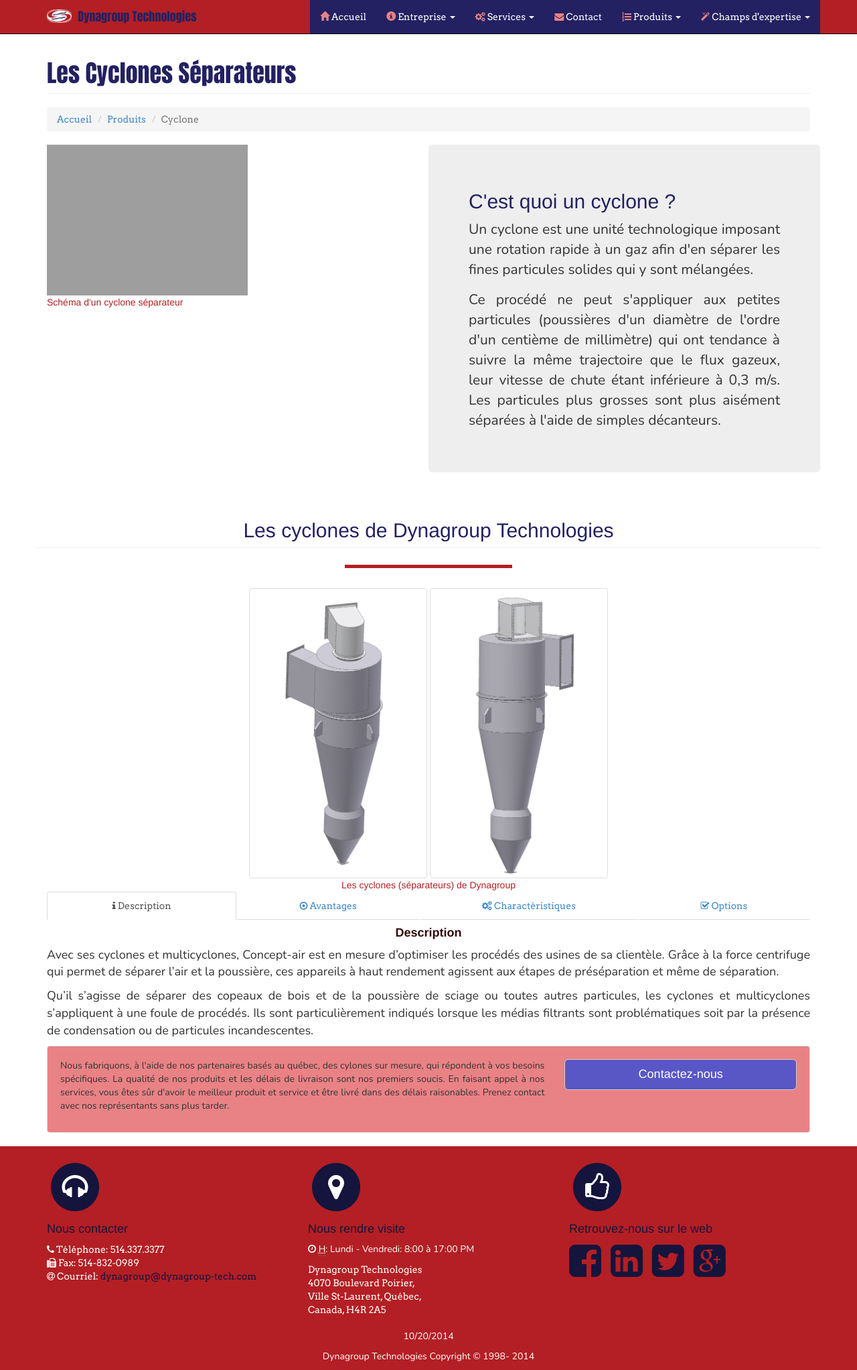
After one commit to amaynut/Dyna-modern-business, a PHP site: page /cyclone.php in a window 1280 px wide. The commit adds this page. Shown: the whole page at 67% size. Run offline with PHP 8.4, Linux system fonts and the light colour scheme; grey boxes are pictures that could not be loaded.

Commit message:
- Rubrique Produits:        - Page Cyclones

```diff
--- a/css/dyna-style.css
+++ b/css/dyna-style.css
@@ -407,7 +407,7 @@ figcaption {
   font-size: large;
 }
 
-body#dust-collectors h4 {
+.tab-content h4 {
   text-align: center;
   color: #31080a;
   font-weight: bold;
--- /dev/null
+++ b/cyclone.php
@@ -0,0 +1,210 @@
+<!DOCTYPE html>
+<html lang="en">
+<!-- @TODO CHANGE Wikipedia text about Cyclones  -->
+
+
+<head>
+
+    <meta charset="utf-8">
+    <meta http-equiv="X-UA-Compatible" content="IE=edge">
+    <meta name="viewport" content="width=device-width, initial-scale=1">
+    <meta name="description" content="">
+    <meta name="author" content="">
+
+    <title>Modern Business - Start Bootstrap Template</title>
+
+    <!-- Bootstrap Core CSS -->
+    <link href="css/bootstrap.min.css" rel="stylesheet">
+
+    <!-- Custom CSS -->
+    <link href="css/dyna-style.css" rel="stylesheet">
+
+    <!-- Custom Fonts -->
+    <link href="font-awesome-4.2.0/css/font-awesome.min.css" rel="stylesheet" type="text/css">
+
+    <!-- HTML5 Shim and Respond.js IE8 support of HTML5 elements and media queries -->
+    <!-- WARNING: Respond.js doesn't work if you view the page via file:// -->
+    <!--[if lt IE 9]>
+    <script src="https://oss.maxcdn.com/libs/html5shiv/3.7.0/html5shiv.js"></script>
+    <script src="https://oss.maxcdn.com/libs/respond.js/1.4.2/respond.min.js"></script>
+    <![endif]-->
+
+</head>
+
+<body>
+<?php
+//Navigation
+include_once("./partials/menu.inc");
+?>
+
+<!-- Page Content -->
+<div class="container">
+
+    <!-- Page Heading/Breadcrumbs -->
+    <div class="row">
+        <div class="col-lg-12">
+            <h1 class="page-header">Les Cyclones Séparateurs
+            </h1>
+            <ol class="breadcrumb">
+                <li><a href="index.php">Accueil</a>
+                </li>
+                <li><a href="#">Produits</a>
+                </li>
+                <li class="active">Cyclone</li>
+            </ol>
+        </div>
+    </div>
+    <!-- /.row -->
+
+    <!-- Intro Content -->
+    <div class="row">
+        <div class="col-md-6">
+            <figure>
+                <a title="Par en:User:Cburnett translated by Pinpin [GFDL (http://www.gnu.org/copyleft/fdl.html)
+         ou CC-BY-SA-3.0 (http://creativecommons.org/licenses/by-sa/3.0/)], via Wikimedia Commons"
+                   href="http://commons.wikimedia.org/wiki/File%3ACyclone_separation-fr.svg">
+                    <img width="300" class="img-responsive" alt="Cyclone separation-fr"
+                         src="//upload.wikimedia.org/wikipedia/commons/thumb/f/f9/Cyclone_separation-fr.svg/512px-Cyclone_separation-fr.svg.png"/></a>
+                <figcaption>Schéma d'un cyclone séparateur</figcaption>
+            </figure>
+        </div>
+        <div class="col-md-6 jumbotron">
+            <h2>C'est quoi un cyclone ?</h2>
+
+            <p>Un cyclone est une unité technologique imposant une rotation rapide à un gaz afin d'en séparer les fines
+                particules solides qui y sont mélangées.</p>
+
+            <p> Ce procédé ne peut s'appliquer aux petites particules (poussières d'un diamètre de l'ordre d'un centième
+                de
+                millimètre) qui ont tendance à suivre la même trajectoire que le flux gazeux, leur vitesse de chute
+                étant
+                inférieure à 0,3 m/s. Les particules plus grosses sont plus aisément séparées à l'aide de simples
+                décanteurs.</p>
+        </div>
+    </div>
+    <!-- /.row -->
+    <!-- Cyclones Tabs -->
+    <div class="row">
+        <div class="row">
+            <div class="col-lg-12 text-center">
+                <h2 class="page-header">Les cyclones de Dynagroup Technologies</h2>
+                <hr class="star-primary">
+            </div>
+            <figure class="text-center">
+                <img class="img-thumbnail img-responsive" style="width: 19em" src="images/products/cyclone_arriere.png"
+                     alt=""/>
+                <img class="img-thumbnail img-responsive" style="width: 19em" src="images/products/Cyclone_Face.png"
+                     alt=""/>
+                <figcaption>Les cyclones (séparateurs) de Dynagroup</figcaption>
+            </figure>
+        </div>
+        <div class="col-lg-12">
+
+            <ul id="myTab" class="nav nav-tabs nav-justified">
+                <li class="active"><a href="#desc" data-toggle="tab"><i class="fa fa-info"></i>
+                        Description</a>
+                </li>
+                <li class=""><a href="#advantages" data-toggle="tab"><i class="fa fa-dot-circle-o"></i> Avantages</a>
+                </li>
+                <li class=""><a href="#specs" data-toggle="tab"><i class="fa fa-cogs"></i> Charactéristiques</a>
+                </li>
+                <li class=""><a href="#options" data-toggle="tab"><i class="fa fa-check-square-o"></i> Options</a>
+                </li>
+
+            </ul>
+
+            <div id="myTabContent" class="tab-content">
+                <div class="tab-pane fade active in" id="desc">
+                    <h4>Description </h4>
+
+                    <p>Avec ses cyclones et multicyclones, Concept-air est en mesure d’optimiser les procédés des usines
+                        de sa clientèle.
+                        Grâce à la force centrifuge qui permet de séparer l’air et la poussière, ces appareils à haut
+                        rendement agissent
+                        aux étapes de préséparation et même de séparation.</p>
+
+                    <p>
+                        Qu’il s’agisse de séparer des copeaux de bois et de la poussière de sciage ou toutes autres
+                        particules, les cyclones
+                        et multicyclones s’appliquent à une foule de procédés. Ils sont particulièrement indiqués
+                        lorsque les médias filtrants
+                        sont problématiques soit par la présence de condensation ou de particules incandescentes.
+                    </p>
+                </div>
+                <div class="tab-pane fade" id="advantages">
+                    <h4>Les principaux avantages</h4>
+                    <ul class="fa-ul">
+                        <li><i class="fa-li fa fa-heart"></i>Faible coût de capitalisation et d'entretien</li>
+                        <li><i class="fa-li fa fa-heart"></i>Utilisation en continu sans accumulation de particules</li>
+                        <li><i class="fa-li fa fa-heart"></i>Faible consommation en énergie</li>
+                        <li><i class="fa-li fa fa-heart"></i>Possibilité de s'adapter aux conditions de température et
+                            de pression du procédé
+                        </li>
+                        <li><i class="fa-li fa fa-heart"></i>Efficacité jusqu'à des concentrations très importantes en
+                            particules
+                        </li>
+                    </ul>
+                </div>
+                <div class="tab-pane fade" id="specs">
+                    <h4>Les principales caractéristiques</h4>
+
+                    <ul class="fa-ul">
+                        <li><i class="fa-li fa fa-heart"></i>Construction en acier doux</li>
+                        <li><i class="fa-li fa fa-heart"></i>Panneau anti-déflagration</li>
+                    </ul>
+                </div>
+                <div class="tab-pane fade" id="options">
+                    <h4>Options disponibles</h4>
+
+                    <ul class="fa-ul">
+                        <li><i class="fa-li fa fa-heart"></i>Modèle simple ou variété de multi cyclones disponibles.
+                        </li>
+                        <li><i class="fa-li fa fa-heart"></i>Revêtements intérieurs anti-usure ou par média
+                            d’agglomération
+                            (cristallisation)
+                        </li>
+                        <li><i class="fa-li fa fa-heart"></i> Des buses d’atomisations pour l’épuration humide ou
+                            d’odeur
+                        </li>
+                        <li><i class="fa-li fa fa-heart"></i> Des buses de poudrage pour l’absorption par sorbant.</li>
+                    </ul>
+                </div>
+
+            </div>
+
+        </div>
+    </div>
+
+    <!-- /.row -->
+    <!-- Call to Action Section -->
+    <div class="well" id="call-to-action">
+        <div class="row">
+            <div class="col-md-8">
+                <p>Nous fabriquons, à l'aide de nos partenaires basés au québec, des cylones
+                    sur mesure, qui répondent à vos besoins spécifiques. La qualité de nos produits
+                    et les délais de livraison sont nos premiers soucis. En faisant appel à nos
+                    services, vous êtes sûr d'avoir le meilleur produit et service et être livré
+                    dans des délais raisonables. Prenez contact avec nos représentants sans plus tarder.</p>
+            </div>
+            <div class="col-md-4">
+                <a class="btn btn-lg btn-default btn-block" href="contact.php">Contactez-nous</a>
+            </div>
+        </div>
+    </div>
+
+
+</div>
+<!-- /.container -->
+<!-- footer-->
+<?php
+include_once("./partials/footer.inc");
+?>
+<!-- jQuery Version 1.11.0 -->
+<script src="js/jquery-1.11.0.js"></script>
+
+<!-- Bootstrap Core JavaScript -->
+<script src="js/bootstrap.min.js"></script>
+
+</body>
+
+</html>
--- a/depoussiereurs.php
+++ b/depoussiereurs.php
@@ -29,7 +29,7 @@
 
 </head>
 
-<body id="dust-collectors">
+<body>
 <?php
 //Navigation
 include_once("./partials/menu.inc");
@@ -79,7 +79,7 @@ include_once("./partials/menu.inc");
         <figure class="text-center">
             <img class="img-thumbnail img-responsive" style="width: 25em"
                  src="http://lorempixel.com/500/300/animals" alt=""/>
-            <figcaption>Depoussiereur à cartouche de Dynagroup</figcaption>
+            <figcaption>Dépoussiéreur à cartouche de Dynagroup</figcaption>
         </figure>
     </div>
     <div class="col-lg-12">
@@ -174,7 +174,7 @@ include_once("./partials/menu.inc");
         </ul>
 
         <div id="myTabContent" class="tab-content">
-            <div class="tab-pane fade active in" id="desc2">
+            <div class="tab-pane fade active in" id="desc2"
                 <h4>C'est quoi un Dépoussiéreur à cartouche </h4>
 
                 <p>Le type de dépoussiéreur le plus compact de Concept-air, sans compromis sur la robustesse. Conçu
--- a/index.php
+++ b/index.php
@@ -225,7 +225,7 @@ include_once("./partials/carousel.inc");
                 <li><i class="fa-li fa fa-hand-o-right"></i>Industrie du recyclage</li>
                 <li><i class="fa-li fa fa-hand-o-right"></i>Industrie divers</li>
             </ul>
-            <p>Ce ne sont que quelque uns de nos domaines d'expertise, nous avons une expérience de plusieurs années
+            <p>Ce ne sont que quelques-uns de nos domaines d'expertise, nous avons une expérience de plusieurs années
                 et nous
                 employons les meilleurs ingénieurs et techniciens pour implémenter nos solutions sur mesure afin de
                 résoudre
--- a/sass/dyna-style.scss
+++ b/sass/dyna-style.scss
@@ -115,10 +115,9 @@ figcaption {
 /* tab content (description des produits )*/
 .tab-content {
   font-size: large;
+  h4 {
+    text-align: center;
+    color: $dyna_dark_red;
+    font-weight: bold;
+  }
 }
-
-body#dust-collectors h4 {
-  text-align: center;
-  color: $dyna_dark_red;
-  font-weight: bold;
-}
```
Also changed, not shown: partials/menu.inc (+22 -21 lines), images/Dyna_GoogleStreetView.png (added), images/products/Cyclone_Face.png (added), images/products/cyclone_arriere.png (added).
